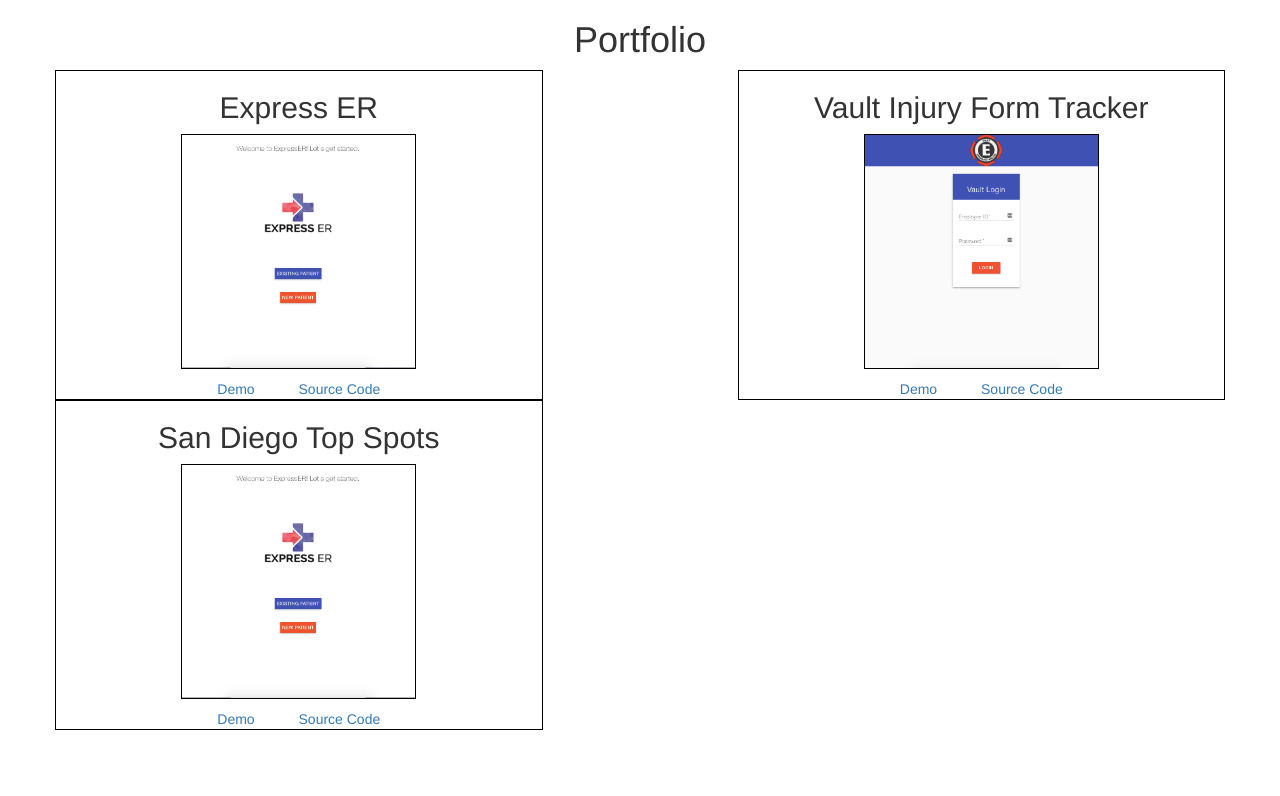
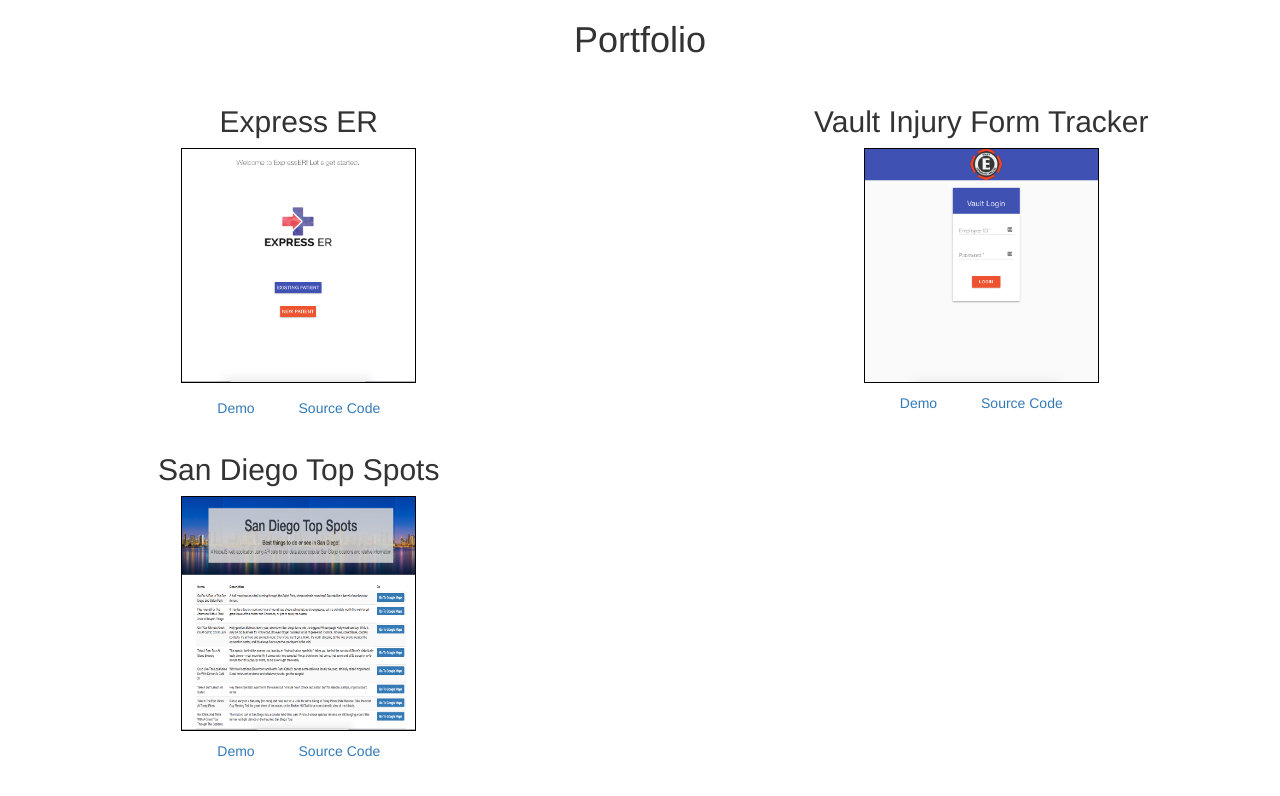
Before and after one commit to matthewhaotran/matthewtran, a website: page client/portfolio.html in a window 1280 px wide. Drawn offline with nearby package versions, Linux system fonts and the light colour scheme; files that its build step writes are made by us from their sources.

Commit message:
added san diego top spots

```diff
--- a/client/portfolio.html
+++ b/client/portfolio.html
@@ -34,7 +34,7 @@
             </div>
         </div>
 
-        <div class="row">
+        <div class="row margin-top">
 
             <div class="col-md-5 project text-center">
                 <h2 class="text-center">Express ER</h2>
@@ -43,7 +43,7 @@
                         <img class="portfoliothumbnail" src="/images/expresserlogin.png" alt="">
                     </a>
                 </p>
-                <div class="row">
+                <div class="row margin-top">
                     <a class="portfoliolink" target="_blank" href="https://expresser-demo.herokuapp.com/">Demo</a>
                     <a class="portfoliolink" target="_blank" href="https://github.com/matthewhaotran/ExpressER">Source Code</a>
                 </div>
@@ -64,13 +64,13 @@
 
         </div>
 
-        <div class="row">
+        <div class="row margin-top">
 
             <div class="col-md-5 project text-center">
                 <h2 class="text-center">San Diego Top Spots</h2>
                 <p>
                     <a class="portfoliolink" target="_blank" href="https://san-diego-top-spots.herokuapp.com/">
-                        <img class="portfoliothumbnail" src="/images/expresserlogin.png" alt="">
+                        <img class="portfoliothumbnail" src="/images/sandiegotopspots.png" alt="">
                     </a>
                 </p>
                 <div class="row">
--- a/client/stylesportfolio.css
+++ b/client/stylesportfolio.css
@@ -7,6 +7,10 @@
     padding: 20px;
 }
 
-.project {
-    border: solid 1px black;
+/* .project {
+    border: solid 1px lightgrey;
+} */
+
+.margin-top {
+    margin-top: 1.5rem;
 }
```
